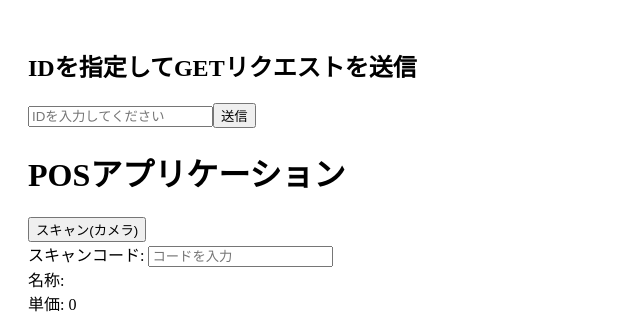
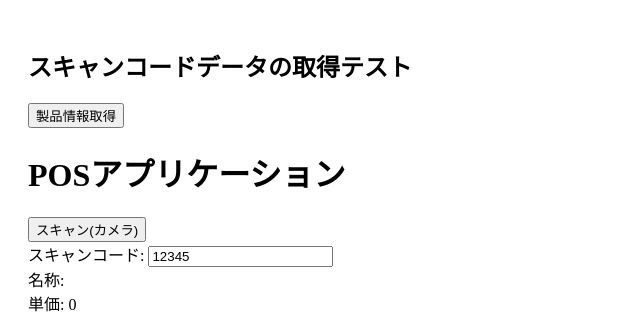
Before and after one commit to taiji-nakam/pos_front, a Next.js app: page / in a window 1280 px wide. Shown: the top 317 px of the page, without its empty margins (0-640 px from the left). Built offline with nearby package versions, Linux system fonts and the light colour scheme; no server answers.

Commit message:
Local接続テスト完了

```diff
--- a/pages/index.tsx
+++ b/pages/index.tsx
@@ -10,38 +10,53 @@ type Item = {
 
 const POSApp: React.FC = () => {
 
-  console.log(process.env); // 全ての環境変数を表示
-
   // FastAPI の URL を指定
   const API_BASE_URL = process.env.NEXT_PUBLIC_API_ENDPOINT;
   // console.log('API_BASE_URL:');
   // console.log(process.env.NEXT_PUBLIC_API_ENDPOINT);
 
-  //動的なGETリクエストの送信
   const [id, setId] = useState('');
   const [idResponse, setIdResponse] = useState('');
-
-  const prd_id = "12345";
-  // IDを指定してGETリクエストを送信
-  const handleIdRequest = async (e) => {
-    e.preventDefault();
-    // const res = await fetch(API_BASE_URL + `/multiply/${id}`, {
-    const res = await fetch(API_BASE_URL + `/prd/${prd_id}`, {
-        method: 'GET',
-    });
-    const data = await res.json();
-
-    console.log("リクエストの結果:", data);
-    setIdResponse(data.doubled_value);
-  };
-
-  const [scannedCode, setScannedCode] = useState<string>("");
+  const [scannedCode, setScannedCode] = useState<string>("12345");
   const [name, setName] = useState<string>("");
   const [price, setPrice] = useState<number>(0);
   const [quantity, setQuantity] = useState<number>(1);
   const [cart, setCart] = useState<Item[]>([]);
   const [total, setTotal] = useState<number>(0);
 
+  // IDを指定してGETリクエストを送信
+  const handleIdRequest = async (e) => {
+    e.preventDefault();
+    try {
+      console.log("Scancode:",scannedCode)
+      const res = await fetch(API_BASE_URL + `/prd/${scannedCode}`, {
+          method: 'GET',
+      });
+      // ステータスコードをチェック
+      if (!res.ok) {
+        // HTTP ステータスコードによる制御
+        if (res.status === 404) {
+          console.error("エラー: データが見つかりません");
+          alert("指定された製品は現在取り扱っておりません。");
+        } else {
+          console.error("エラー: その他のエラー");
+          alert("エラーが発生しました: " + res.statusText);
+        }
+        return;
+      }
+      const data = await res.json();
+      console.log("リクエストの結果:", data);
+      console.log("name:", data.name);
+      setName(data.name);
+      setPrice(data.price);
+      setQuantity(1);
+
+    } catch (error) {
+      // ネットワークエラーやその他のエラーをキャッチ
+      console.error("例外が発生しました:", error);
+      alert("リクエストに失敗しました。ネットワークエラーの可能性があります。");
+    }
+  };
 
   // 商品情報を取得
   const handleScan = async () => {
@@ -101,15 +116,9 @@ const POSApp: React.FC = () => {
 
   return (
     <div style={{ padding: "20px" }}>
-      <h2>IDを指定してGETリクエストを送信</h2>
+      <h2>スキャンコードデータの取得テスト</h2>
       <form onSubmit={handleIdRequest}>
-        <input
-          type="number"
-          value={id}
-          onChange={(e) => setId(e.target.value)}
-          placeholder="IDを入力してください"
-        />
-        <button type="submit">送信</button>
+        <button type="submit">製品情報取得</button>
       </form>
       {idResponse && <p>FastAPIからの応答: {idResponse}</p>}
 
```
